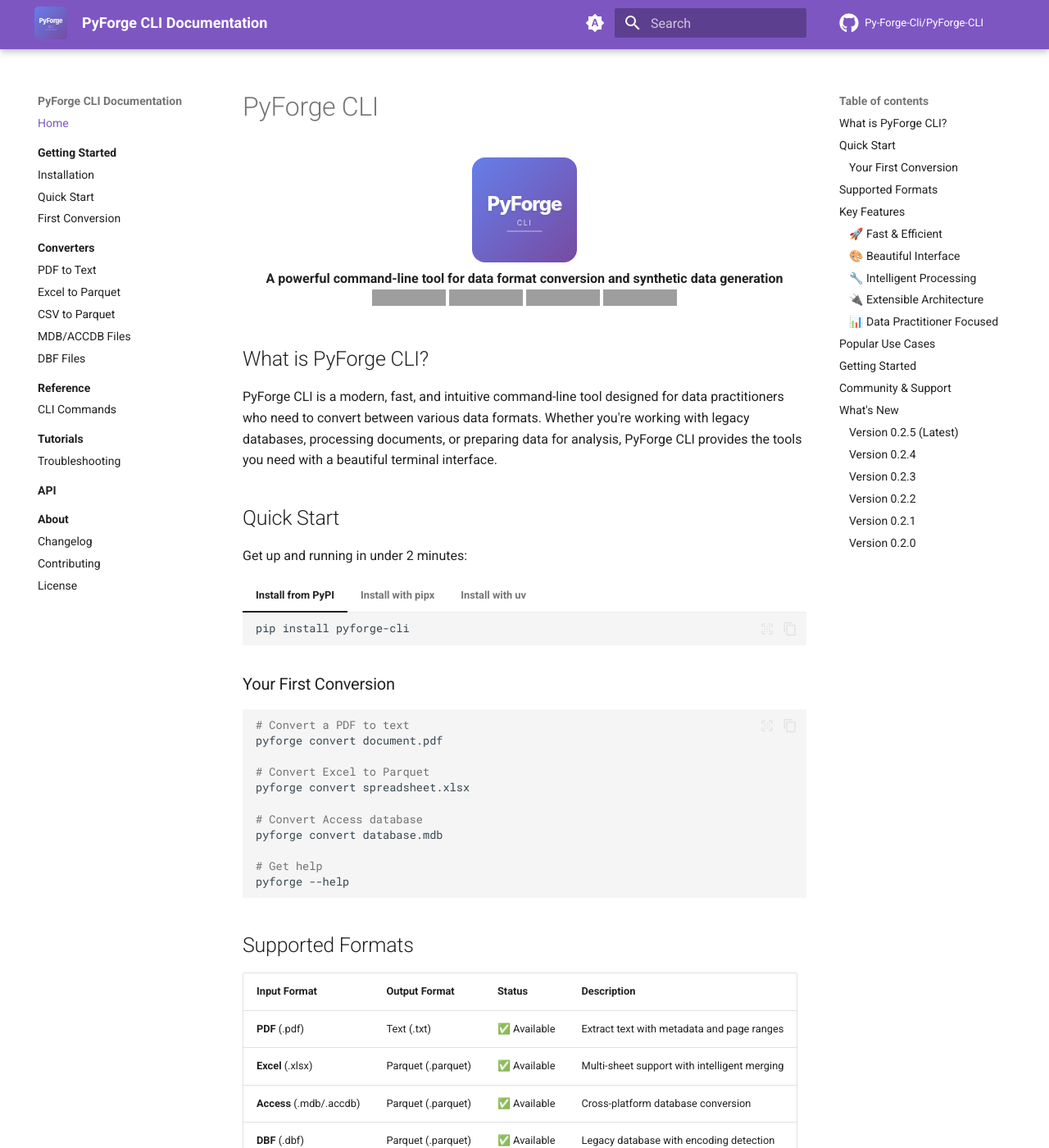
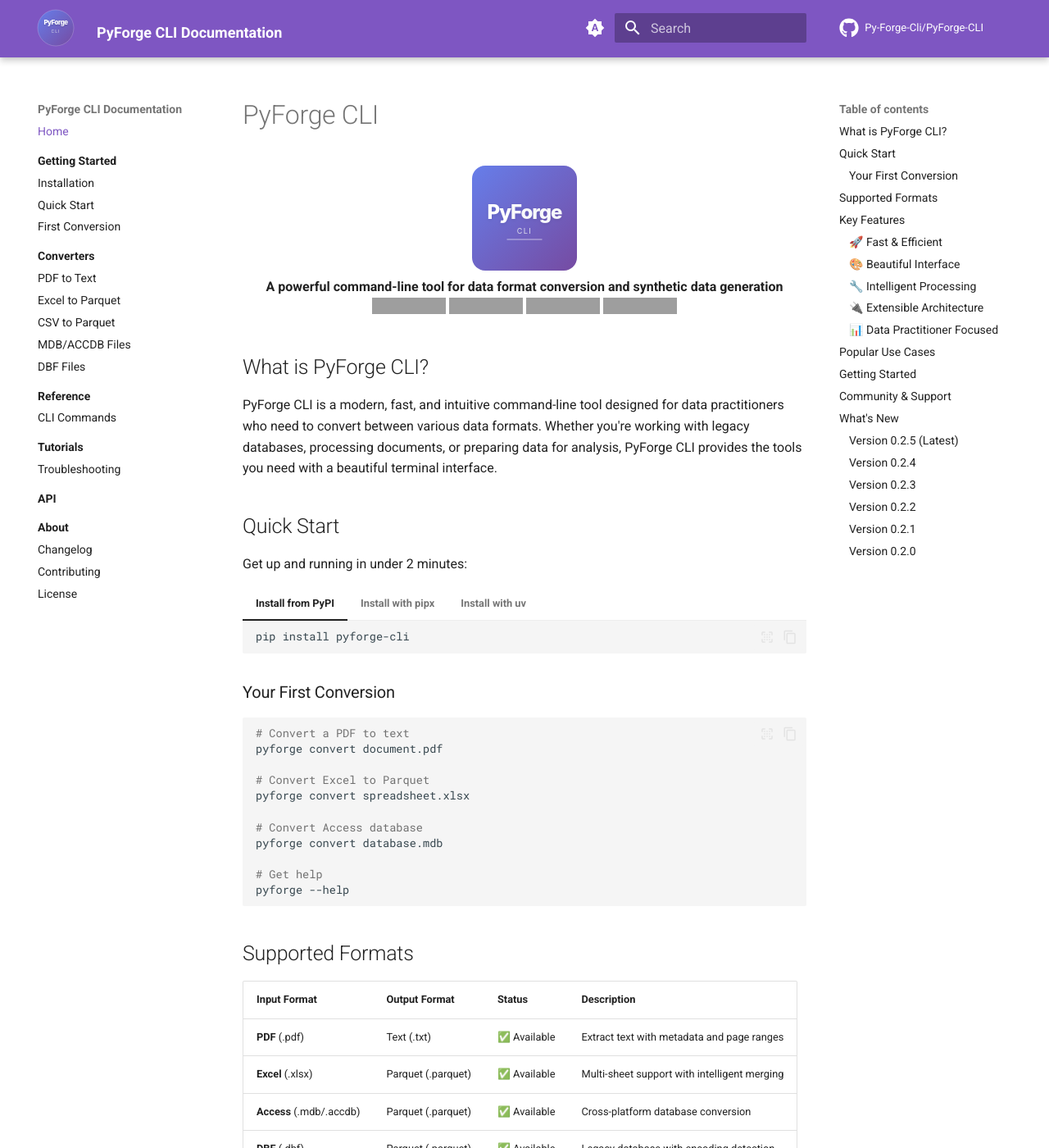
Before and after one commit to Py-Forge-Cli/PyForge-CLI, an MkDocs documentation site: the page built from docs/index.md, in a window 1280 px wide and 1400 px high. Shown: the whole window at 82% size. Built offline with MkDocs 1.6.1 and Material for MkDocs 9.7.7, drawn with Linux system fonts in a browser that asks for light colours; comment, search, counter and statistics services are not loaded; the version menu is left out; grey boxes are pictures that could not be loaded.

Commit message:
Create header-optimized PyForge logo for enhanced navigation visibility
- Add logo_header.svg: 48x48px circular logo optimized for navigation header
- Increase header logo size to 48px (double the default size)
- Enhanced CSS styling with proper header height adjustments
- Circular background with gradient for better visibility in header bar
- Optimized text sizing for small header display (8px PyForge, 5px CLI)
- Added hover effect with subtle scale transform
- Improved alignment of header title and navigation elements

The logo will now be prominently visible in the documentation header navigation.

```diff
--- a/docs/stylesheets/extra.css
+++ b/docs/stylesheets/extra.css
@@ -1,42 +1,56 @@
 /* Custom styling for PyForge CLI documentation */
 
-/* Increase logo size in header navigation */
+/* Header logo styling for better visibility */
 .md-header__button.md-logo {
   width: auto !important;
   height: auto !important;
-  padding: 0.2rem !important;
+  padding: 0.3rem !important;
+  margin-right: 0.5rem !important;
 }
 
 .md-header__button.md-logo img,
 .md-header__button.md-logo svg {
-  width: 40px !important;
-  height: 40px !important;
-  max-width: 40px !important;
-  max-height: 40px !important;
+  width: 48px !important;
+  height: 48px !important;
+  max-width: 48px !important;
+  max-height: 48px !important;
 }
 
 /* Alternative selector for logo in case structure differs */
 .md-logo img,
 .md-logo svg {
-  width: 40px !important;
-  height: 40px !important;
-  max-width: 40px !important;
-  max-height: 40px !important;
+  width: 48px !important;
+  height: 48px !important;
+  max-width: 48px !important;
+  max-height: 48px !important;
 }
 
-/* Ensure logo is visible with proper contrast */
+/* Ensure logo is visible with proper contrast and no filters */
 .md-header .md-logo {
   opacity: 1 !important;
   filter: none !important;
+  background: none !important;
 }
 
-/* Adjust header height if needed to accommodate larger logo */
+/* Adjust header height to accommodate larger logo */
 .md-header {
-  min-height: 3rem !important;
+  min-height: 3.5rem !important;
 }
 
-/* Make sure text next to logo aligns properly */
+/* Align header title with larger logo */
 .md-header__title {
-  line-height: 2.4rem !important;
+  line-height: 3rem !important;
   margin-left: 0.5rem !important;
+  font-weight: 600 !important;
 }
+
+/* Ensure navigation items align properly with larger header */
+.md-header__nav {
+  height: 3.5rem !important;
+}
+
+/* Make sure the header logo stands out */
+.md-header__button.md-logo:hover {
+  transform: scale(1.05) !important;
+  transition: transform 0.2s ease !important;
+}
--- a/mkdocs.yml
+++ b/mkdocs.yml
@@ -9,7 +9,7 @@
 theme:
   name: material
   language: en
-  logo: assets/icon_pyforge_forge.svg
+  logo: assets/logo_header.svg
   favicon: assets/icon_pyforge_forge.svg
   palette:
     # Palette toggle for automatic mode
```
Also changed, not shown: docs/assets/logo_header.svg (added).
